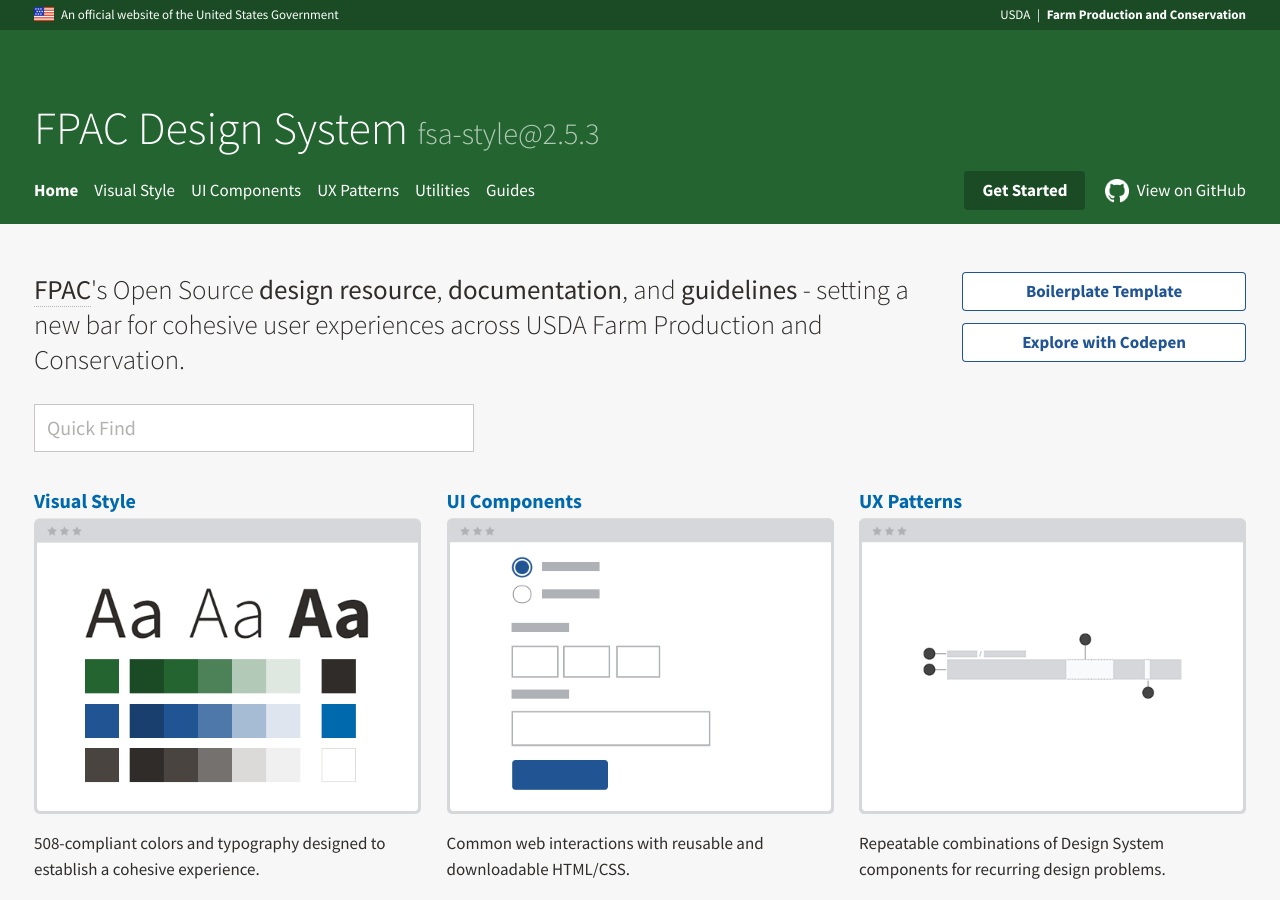
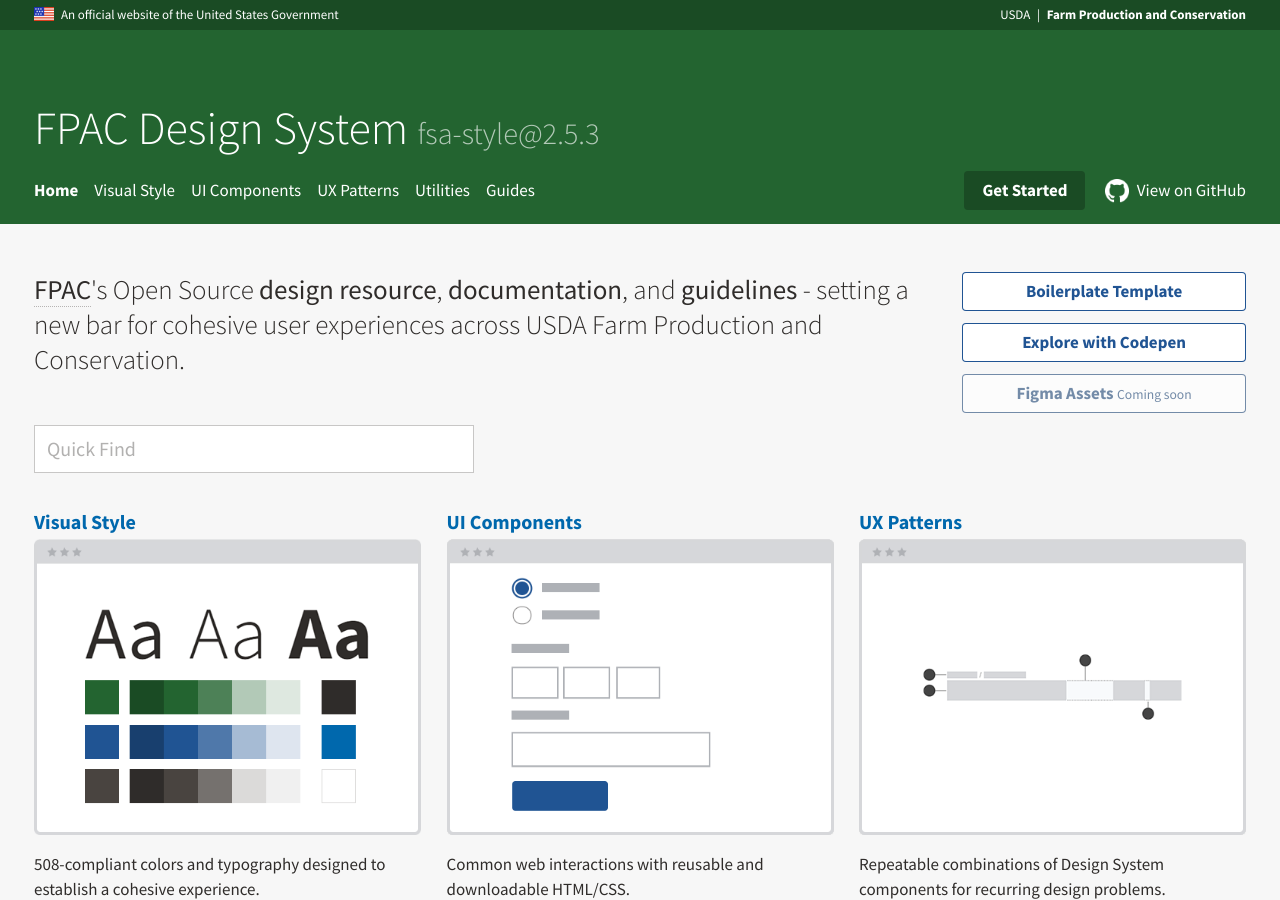
Before and after one commit to USDA-FSA/fsa-design-system, a Jekyll site: the page built from index.md, in a window 1280 px wide and 900 px high. Built offline with Jekyll 4.4.1, drawn with Linux system fonts in a browser that asks for light colours.

Commit message:
Tease Figma link

```diff
--- a/index.md
+++ b/index.md
@@ -16,6 +16,7 @@
       <div class="fsa-level@s fsa-level--none@l fsa-level--grow-auto">
         <div class="fsa-m-b--s"><a class="fsa-btn fsa-btn--block fsa-btn--secondary" href="http://usda-fsa.github.io/fsa-style/boilerplate.html">Boilerplate Template</a></div>
         <div class="fsa-m-b--s"><a class="fsa-btn fsa-btn--block fsa-btn--secondary" href="https://codepen.io/pen?template=WNQdJpp">Explore with Codepen</a></div>
+        <div class="fsa-m-b--s"><span disabled="" class="fsa-btn fsa-btn--block fsa-btn--secondary" href="#figma-assets">Figma Assets <small style="font-weight: normal;">Coming soon</small></span></div>
       </div>
     </div>
   </div>
```
